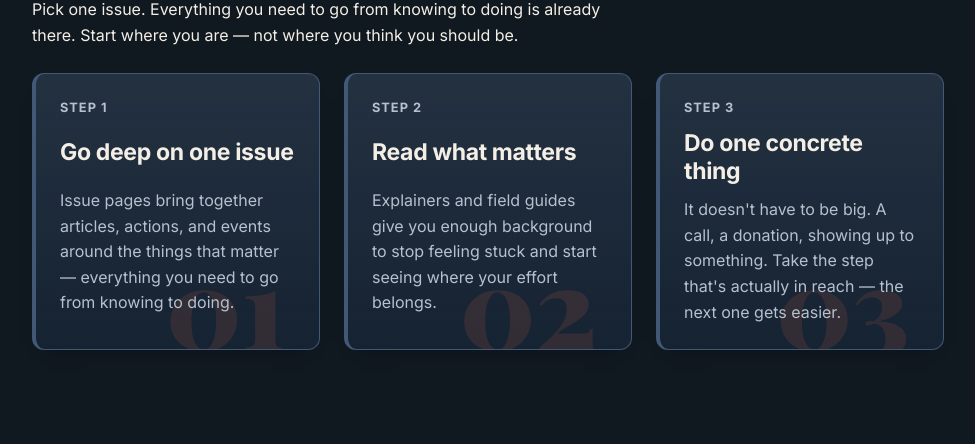
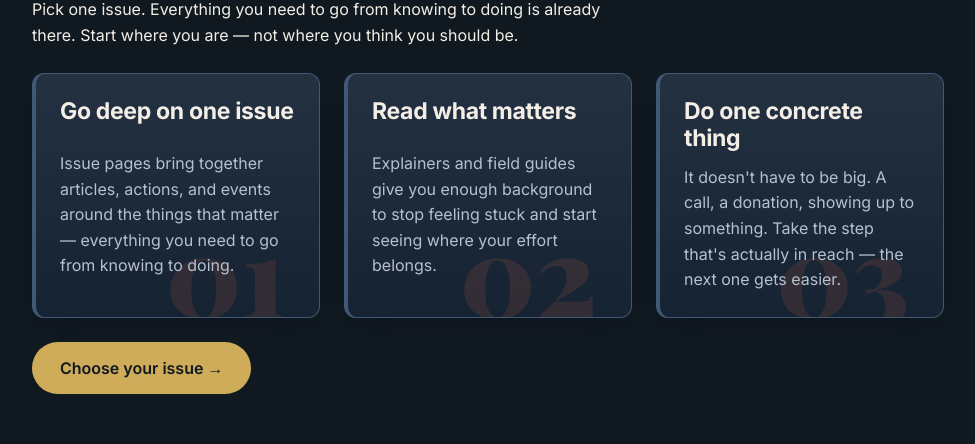
Before and after one commit to kborn/signalfire, a Next.js app in the folder apps/web/: page / in a window 1280 px wide. Shown: the part 643-1087 px from the top of the page, without its empty margins (152-1127 px from the left). Built offline with nearby package versions, Linux system fonts and the light colour scheme; no server answers.

Commit message:
more updates

```diff
--- a/apps/web/src/app/(public)/page.tsx
+++ b/apps/web/src/app/(public)/page.tsx
@@ -37,31 +37,31 @@ export default async function HomePage() {
           </p>
         </div>
         <div className="homeJourneyGrid">
-          <Link href="/issues" className="collectionItem homeJourneyCard">
-            <p className="collectionItemEyebrow">Step 1</p>
+          <div className="collectionItem homeJourneyCard">
             <h3 className="collectionItemTitle">Go deep on one issue</h3>
             <p className="collectionItemSummary">
               Issue pages bring together articles, actions, and events around the things that matter
               — everything you need to go from knowing to doing.
             </p>
-          </Link>
-          <Link href="/articles" className="collectionItem homeJourneyCard">
-            <p className="collectionItemEyebrow">Step 2</p>
+          </div>
+          <div className="collectionItem homeJourneyCard">
             <h3 className="collectionItemTitle">Read what matters</h3>
             <p className="collectionItemSummary">
               Explainers and field guides give you enough background to stop feeling stuck and start
               seeing where your effort belongs.
             </p>
-          </Link>
-          <Link href="/actions" className="collectionItem homeJourneyCard">
-            <p className="collectionItemEyebrow">Step 3</p>
+          </div>
+          <div className="collectionItem homeJourneyCard">
             <h3 className="collectionItemTitle">Do one concrete thing</h3>
             <p className="collectionItemSummary">
               It doesn&apos;t have to be big. A call, a donation, showing up to something. Take the
               step that&apos;s actually in reach — the next one gets easier.
             </p>
-          </Link>
+          </div>
         </div>
+        <Link href="#issue-roll" className="primaryCTA">
+          Choose your issue →
+        </Link>
       </section>
 
       {/* ── Issue roll ── */}
--- a/apps/web/src/app/styles/detail.css
+++ b/apps/web/src/app/styles/detail.css
@@ -46,6 +46,23 @@
 .detailPage {
   display: grid;
   gap: var(--space-3);
+}
+
+.detailPage::before {
+  content: '';
+  position: absolute;
+  top: 0;
+  right: 0;
+  width: clamp(200px, 30vw, 360px);
+  height: clamp(200px, 30vw, 360px);
+  background-image: url('/bg-motif.png');
+  background-size: cover;
+  background-position: center;
+  opacity: 0.2;
+  pointer-events: none;
+  z-index: -1;
+  mask-image: linear-gradient(135deg, black 0%, transparent 65%);
+  -webkit-mask-image: linear-gradient(135deg, black 0%, transparent 65%);
 }
 
 .detailHero {
```
Also changed, not shown: 4 other files (tests, documents, lock files or other folders).
